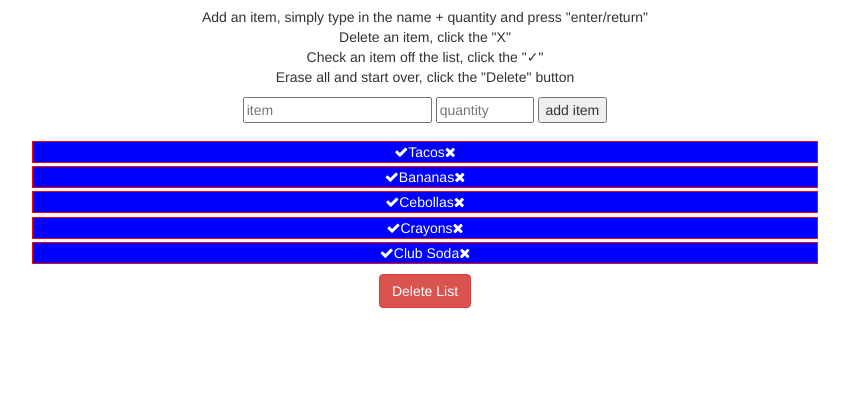
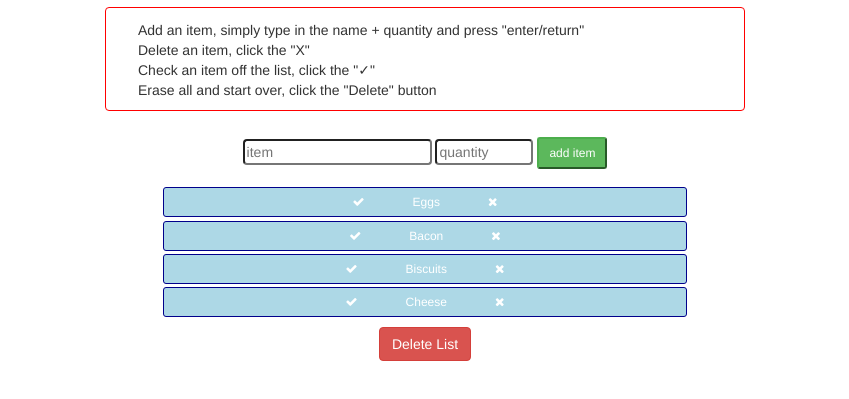
Before and after one commit to garanguillory/Shopping-List-App, a plain HTML site: page index.html in a window 1280 px wide. Shown: the part 63-462 px from the top of the page, without its empty margins (215-1064 px from the left). Drawn offline with nearby package versions, Linux system fonts and the light colour scheme.

Commit message:
Edit css, js, and html files. Hardcoded version.

```diff
--- a/css/styles.css
+++ b/css/styles.css
@@ -5,43 +5,63 @@ body{
 .shoppingList{
   text-align: center;
 }
-/*.shoppingList h1,
-.shoppingList p {
+
+.instructions {
   text-align: left;
-}*/
+  margin: 0 auto;
+  width: 50%;
+  border: 1px solid red;
+  border-radius: 4px;
+  padding-top: 1%;
+  padding-left: 2.5%;
+  padding-right: 0.5%;
+  margin-bottom: 2%;
+}
 
 .theList > ul > li{
-  background: blue;
+  background: lightblue;
   color: white;
   margin-top: 0.25%;
-  margin-left: 20%;
-  margin-right: 20%;
-  border: 1px solid red;
+  margin-left: 30%;
+  margin-right: 30%;
+  border: 1px solid darkblue;
 }
 
+.theList > ul > li:hover {
+  background: darkblue;
+  border: 1px solid lightblue;
+}
 .fa-check:hover {
   color: limegreen;
 }
+.fa-check {
+  margin-right: 4em;
+  margin-left: 1em;
+}
+
 .fa-remove:hover {
   color: red;
+}
+.fa-remove {
+  margin-right: 1em;
+  margin-left: 4em;
 }
 
 .strikethrough {
   text-decoration: line-through;
 }
 
-/*.theList ul i.fa-check {
-  color: pink;
-}*/
 .theList ul i.fa-check:hover {
   color: limegreen;
 }
 
-/*.theList ul i.fa-remove {
-  color: pink;
-}*/
 .theList ul i.fa-remove:hover {
   color: red;
+}
+
+#item,
+#quantity {
+  border-radius: 4px;
 }
 
 /*
--- a/index.html
+++ b/index.html
@@ -23,35 +23,38 @@
         <div class="row">
           <div class="shoppingList">
             <h1>Shopping List</h1>
+          <div class="instructions">
+            <!-- <h1>Shopping List</h1> -->
             <p>
               Add an item, simply type in the name + quantity and press "enter/return"</br>
               Delete an item, click the "X"</br>
               Check an item off the list, click the "✓"</br>
               Erase all and start over, click the "Delete" button
             </p>
+          </div>
             <div class="form-group">
               <form>
                 <input id="item" type="text" name="item" placeholder="item" >
 
-                <input type="number" name="quantity" placeholder="quantity" min="1" max="1000000">
-                <input id="additem" type="submit" value="add item">
+                <input id="quantity" type="number" name="quantity" placeholder="quantity" min="1" max="1000000">
+                <input id="additem" class="btn-sm btn-success" type="submit" value="add item">
               </form>
             </div>
             <div class="row">
               <div class="theList">
-                <ul class="list-unstyled">
-                  <li><i class="fa fa-check"></i>Tacos<i class="fa fa-remove"></i></li>
-                  <li><i class="fa fa-check"></i>Bananas<i class="fa fa-remove"></i></li>
-                  <li><i class="fa fa-check"></i>Cebollas<i class="fa fa-remove"></i></li>
-                  <li><i class="fa fa-check"></i>Crayons<i class="fa fa-remove"></i></li>
-                  <li><i class="fa fa-check"></i>Club Soda<i class="fa fa-remove"></i></li>
+                <ul class="groceries list-unstyled">
+                <li class="btn-sm btn-primary"><i class="fa fa-check"></i>Eggs<i class="fa fa-remove"></i></li>
+                <li class="btn-sm btn-primary"><i class="fa fa-check"></i>Bacon<i class="fa fa-remove"></i></li>
+                <li class="btn-sm btn-primary"><i class="fa fa-check"></i>Biscuits<i class="fa fa-remove"></i></li>
+                <li class="btn-sm btn-primary"><i class="fa fa-check"></i>Cheese<i class="fa fa-remove"></i></li>
+
                 </ul>
               </div>
             </div>
             <div class="row">
               <div class="form-group">
-                <form action="">
-                  <button type="button" class="btn btn-danger btn-delete">Delete List</button>
+                <form>
+                  <button id="delete" type="button" class="btn btn-danger btn-delete">Delete List</button>
                 </form>
               </div>
             </div>
--- a/js/app.js
+++ b/js/app.js
@@ -1,21 +1,35 @@
 $(document).ready(function(){
+
 
 
     $('form').on('submit', function(e){
       e.preventDefault();
       var something = $('#item').val();
+      var quantity = $('#quantity').val();
       console.log(this);
-      $('<li><i class="fa fa-check"></i>' + something + '<i class="fa fa-remove"></i></li>').appendTo('ul');
+      $('<li class="btn-sm btn-primary"><i class="fa fa-check"></i>' + something + ": " + quantity + '<i class="fa fa-remove"></i></li>').appendTo('.groceries');
 
     });
 
-    $('ul').on('click','i.fa.fa-check', function(){
+
+    $('.groceries').on('click','i.fa.fa-check', function(){
       $(this).closest('li').toggleClass('strikethrough');
       console.log(this);
     });
-    $('ul').on('click','i.fa.fa-remove', function(){
+    $('.groceries').on('click','i.fa.fa-remove', function(){
         $(this).closest('li').slideUp();
         console.log(this);
     });
 
+
+    $('#delete').on('click', function(){
+        console.log("delete button clicked");
+        var sure = prompt("Are you sure you want to delete your list? Y/N").toUpperCase();
+        if (sure == "YES" || sure == "YE" || sure == "Y" || sure == "YESS"){
+          $('li').remove();
+        } else {
+          console.log("okay");
+        }
+    });
+
 });
```
